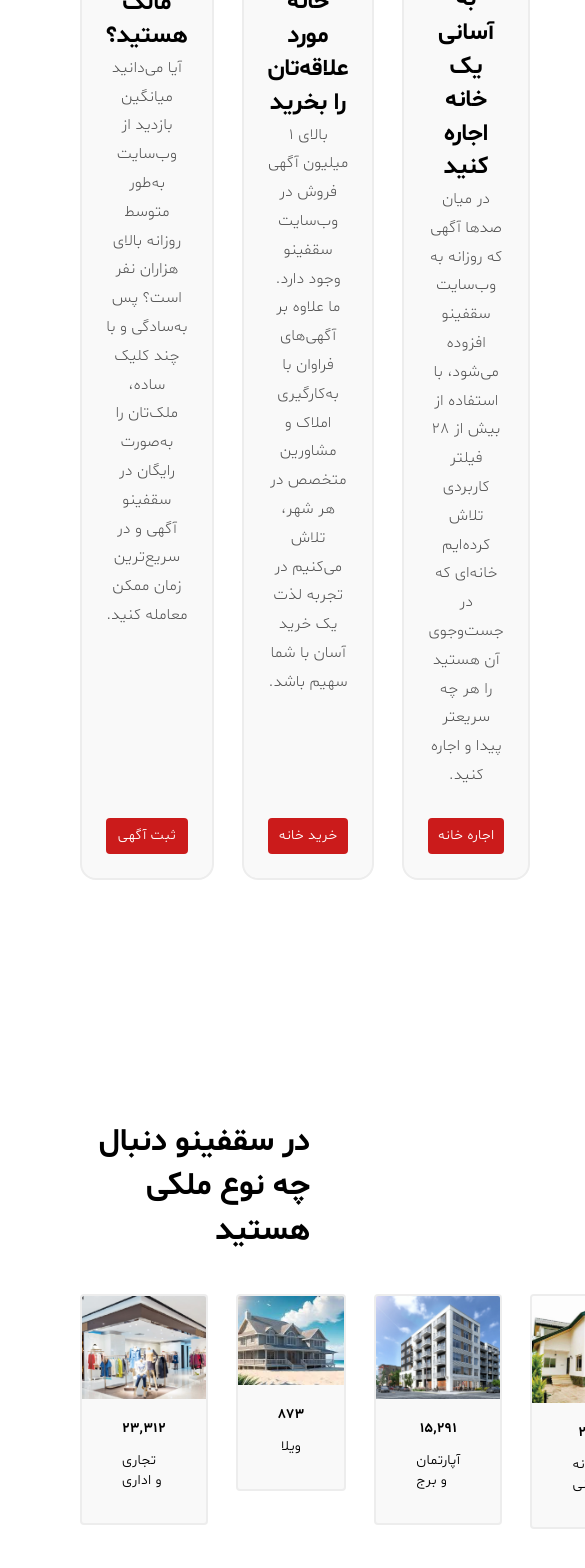
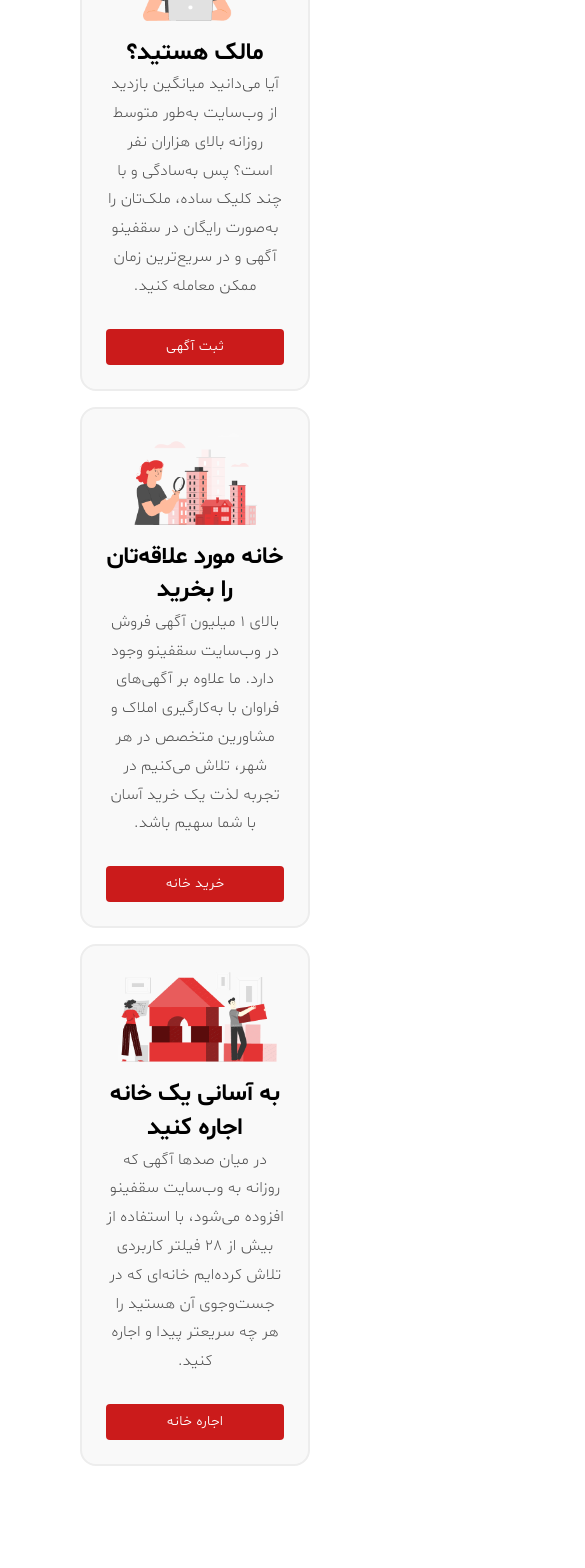
Before and after one commit to MrAghaei/saghfino, an Angular app: page / in a window 390 px wide. Shown: the part 1236-2804 px from the top of the page, 585 px wide, since content can reach past the window. Built offline with nearby package versions, Linux system fonts and the light colour scheme.

Commit message:
[#31-FIX] responsiveness (#35)
* [#31-UPDATE] how we help component

* [#31-UPDATE] category component

* [#31-UPDATE] blog component

* [#31-UPDATE] search page

```diff
--- a/src/app/components/home-page/blog/blog.component.html
+++ b/src/app/components/home-page/blog/blog.component.html
@@ -1,8 +1,8 @@
-<div class="p-20 flex flex-col w-full m-auto" dir="rtl">
-  <div class="mb-10">
-    <h3 >آخرین اخبار املاک را از سقفینو دنبال کنید</h3>
+<div class="p-4 md:p-20 flex flex-col w-full mx-auto" dir="rtl">
+  <div class="mb-4 md:mb-10">
+    <h3>آخرین اخبار املاک را از سقفینو دنبال کنید</h3>
   </div>
-  <div class="flex flex-row gap-7 justify-between">
+  <div class="flex flex-col md:flex-row md:gap-4 lg:gap-7 justify-between">
     <app-blog-card title="رکود بازار مسکن فروشندگان در انتظار خریداران..." image="blog1"></app-blog-card>
     <app-blog-card title="خطر زلزله در آسمان خراش ها بیشتر است یا..." image="blog2"></app-blog-card>
     <app-blog-card title="بازار كساد كسب وكار معماران
@@ -10,5 +10,4 @@
     <app-blog-card title="شهرك ساحلى زمزم در منطقه
 نور استان مازندران از سوم شهر ..." image="blog4"></app-blog-card>
   </div>
-
 </div>
--- a/src/app/components/home-page/category/category.component.html
+++ b/src/app/components/home-page/category/category.component.html
@@ -1,8 +1,8 @@
-<div class="p-20 flex flex-col w-full m-auto">
-  <div class="mb-10">
+<div class="p-4 md:p-20 flex flex-col w-full mx-auto">
+  <div class="mb-4 md:mb-10">
     <h3 dir="rtl">در سقفینو دنبال چه نوع ملکی هستید</h3>
   </div>
-  <div class="flex flex-row justify-between gap-7">
+  <div class="flex flex-col md:flex-row md:justify-between gap-4 md:gap-7">
     <app-category-card image="tejari" title="تجاری و اداری" houseAmount="23,312"></app-category-card>
     <app-category-card image="villa" title="ویلا" houseAmount="873"></app-category-card>
     <app-category-card image="apartman" title="آپارتمان و برج" houseAmount="15,291"></app-category-card>
--- a/src/app/components/home-page/how-we-help/how-we-help.component.html
+++ b/src/app/components/home-page/how-we-help/how-we-help.component.html
@@ -2,9 +2,9 @@
   <div class="flex-row justify-center mb-10 mt-10">
     <h3 dir="rtl">سقفینو چطور به خانه‌دار شدن شما کمک می‌کند</h3>
   </div>
-  <div class="flex flex-row gap-7 justify-between">
-    <app-how-we-help-card buttonText="ثبت آگهی" image="sabt" header="مالک هستید؟" text="آیا می‌دانید میانگین بازدید از وب‌سایت به‌طور متوسط روزانه بالای هزاران نفر است؟ پس به‌سادگی و با چند کلیک ساده، ملک‌تان را به‌صورت رایگان در سقفینو آگهی و در سریع‌ترین زمان ممکن معامله کنید."></app-how-we-help-card>
-    <app-how-we-help-card buttonText="خرید خانه" image="kharid" header="خانه مورد علاقه‌تان را بخرید" text="بالای ۱ میلیون آگهی فروش در وب‌سایت سقفینو وجود دارد. ما علاوه بر آگهی‌های فراوان با به‌کارگیری املاک و مشاورین متخصص در هر شهر، تلاش می‌کنیم در تجربه لذت یک خرید آسان با شما سهیم باشد."></app-how-we-help-card>
-    <app-how-we-help-card buttonText="اجاره خانه" image="ejare" header="به آسانی یک خانه اجاره کنید" text="در میان صدها آگهی که روزانه به وب‌سایت سقفینو افزوده می‌شود، با استفاده از بیش از ۲۸ فیلتر کاربردی تلاش کرده‌ایم خانه‌ای که در جست‌وجوی آن هستید را هر چه سریعتر پیدا و اجاره کنید."></app-how-we-help-card>
+  <div class="flex flex-col md:flex-row md:gap-7 justify-between">
+    <app-how-we-help-card class="mb-4" buttonText="ثبت آگهی" image="sabt" header="مالک هستید؟" text="آیا می‌دانید میانگین بازدید از وب‌سایت به‌طور متوسط روزانه بالای هزاران نفر است؟ پس به‌سادگی و با چند کلیک ساده، ملک‌تان را به‌صورت رایگان در سقفینو آگهی و در سریع‌ترین زمان ممکن معامله کنید."></app-how-we-help-card>
+    <app-how-we-help-card class="mb-4" buttonText="خرید خانه" image="kharid" header="خانه مورد علاقه‌تان را بخرید" text="بالای ۱ میلیون آگهی فروش در وب‌سایت سقفینو وجود دارد. ما علاوه بر آگهی‌های فراوان با به‌کارگیری املاک و مشاورین متخصص در هر شهر، تلاش می‌کنیم در تجربه لذت یک خرید آسان با شما سهیم باشد."></app-how-we-help-card>
+    <app-how-we-help-card class="mb-4" buttonText="اجاره خانه" image="ejare" header="به آسانی یک خانه اجاره کنید" text="در میان صدها آگهی که روزانه به وب‌سایت سقفینو افزوده می‌شود، با استفاده از بیش از ۲۸ فیلتر کاربردی تلاش کرده‌ایم خانه‌ای که در جست‌وجوی آن هستید را هر چه سریعتر پیدا و اجاره کنید."></app-how-we-help-card>
   </div>
 </div>
--- a/src/app/components/search-page/top-consultant/top-consultant.component.html
+++ b/src/app/components/search-page/top-consultant/top-consultant.component.html
@@ -8,6 +8,5 @@
     <app-top-consultant-card image="roz" name="رز دانش" realEstateName="املاک ولیعصر" score="۴/۵"></app-top-consultant-card>
     <app-top-consultant-card image="ziba" name="زیبا تاجدار" realEstateName="املاک فرشته" score="۴/۴"></app-top-consultant-card>
     <app-top-consultant-card image="mandana" name="ماندانا تبریزی" realEstateName="املاک سبز" score="۴/۳"></app-top-consultant-card>
-    <app-top-consultant-card image="ali" name="حمید اصلانی" realEstateName="املاک تختی" score="۴/۱"></app-top-consultant-card>
   </div>
 </div>
--- a/src/app/components/search-page/top-real-estate/top-real-estate.component.html
+++ b/src/app/components/search-page/top-real-estate/top-real-estate.component.html
@@ -8,6 +8,5 @@
     <app-top-real-estate-card image="freshte" name="مشاور املاک فرشته" location="تهران، ولیعصر" score="۴/۷" activeAds="۴۵۰۰" reviewNum="۱۵"></app-top-real-estate-card>
     <app-top-real-estate-card image="sabz" name="مشاور املاک سبز" location="تهران، پاسداران" score="۴/۵" activeAds="۱۵۰۰" reviewNum="۳۱"></app-top-real-estate-card>
     <app-top-real-estate-card image="toosi" name="مشاور املاک توسی" location="تهران، نیاوران" score="۴/۸" activeAds="۲۵۰۰" reviewNum="۴۴"></app-top-real-estate-card>
-    <app-top-real-estate-card image="freshte" name="مشاور املاک سقف" location="تهران، صادقیه" score="۴/۴" activeAds="۱۵۰۰" reviewNum="۳۲"></app-top-real-estate-card>
   </div>
 </div>
```
Also changed, not shown: src/app/components/footer/footer.component.html (line endings or trailing spaces).
